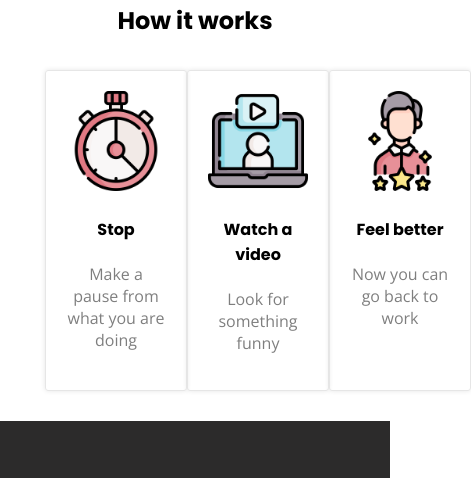
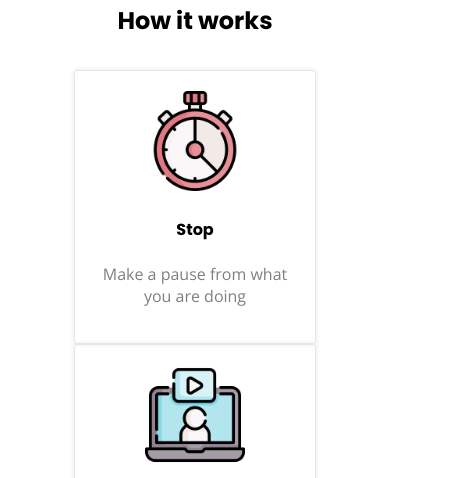
Before and after one commit to fecsantos/landing-page, a plain HTML site: page index.html in a window 390 px wide. Shown: the part 564-1042 px from the top of the page, 471 px wide, since content can reach past the window. Drawn offline with nearby package versions, Linux system fonts and the light colour scheme.

Commit message:
Making it responsive final

```diff
--- a/css/components/container.css
+++ b/css/components/container.css
@@ -1,4 +1,4 @@
 .container {
   width: 900px;
-  margin: 0 auto;
+  margin: auto;
 }
--- a/css/style.css
+++ b/css/style.css
@@ -36,16 +36,31 @@ a {
   .container {
     width: 900px;
   }
+  .cards {
+    flex-direction: column;
+    align-items: center;
+  }
+
 }
 @media (max-width: 720px) {
   /* For a screen < 720px, this CSS will be read */
   .container {
     width: 500px;
   }
+
+  .cards {
+    flex-direction: column;
+    align-items: center;
+  }
 }
 @media (max-width: 540px) {
-  /* For a screen < 540px, this CSS will be read */
+   /*For a screen < 540px, this CSS will be read*/
   .container {
     width: 300px;
   }
+
+  .cards {
+    flex-direction: column;
+    align-items: center;
+  }
 }
```
